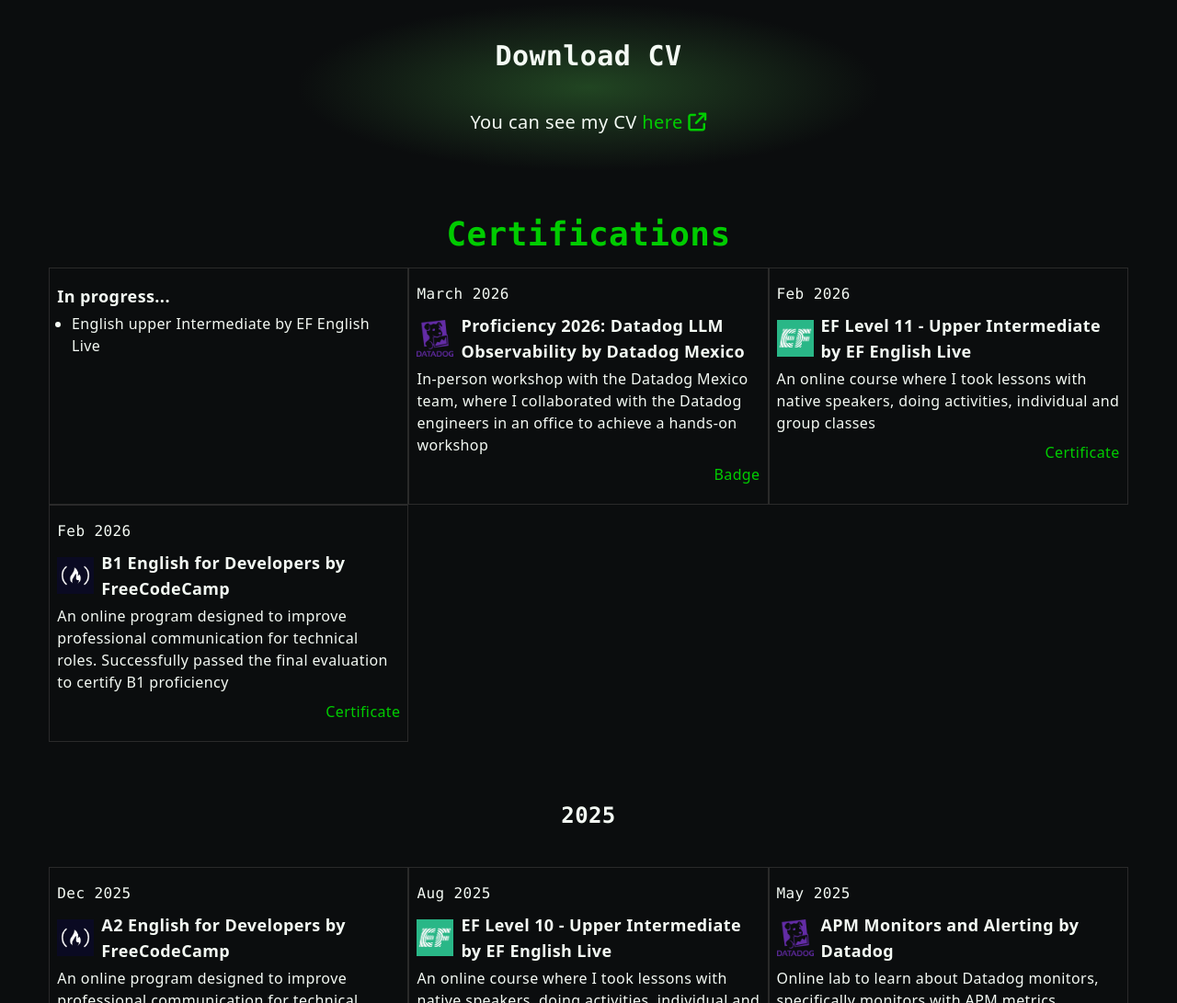
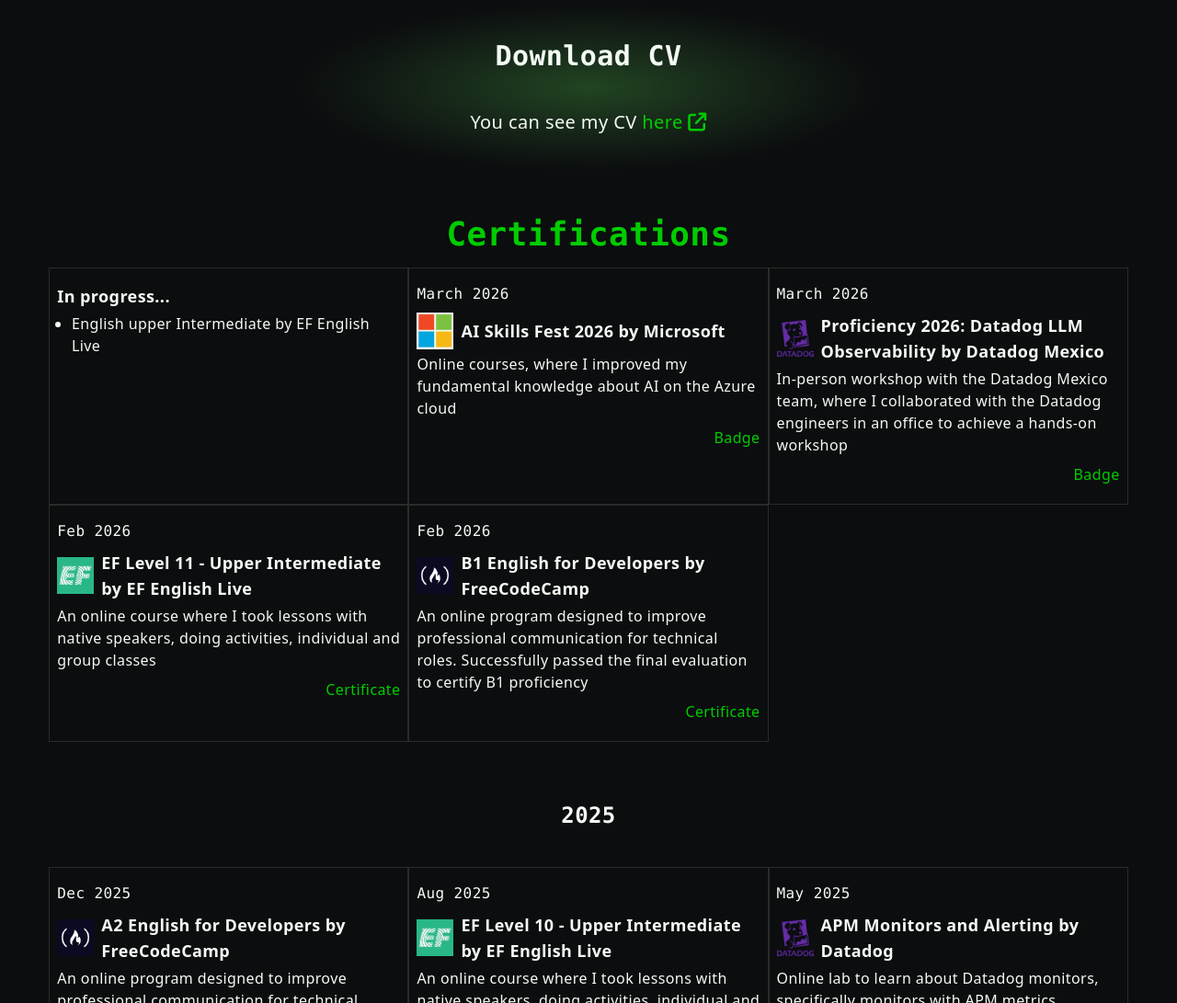
Before and after one commit to zelmo-ingeniero/zelmo-ingeniero.github.io, a plain HTML site: page index.html in a window 1280 px wide. Shown: the part 2552-3643 px from the top of the page at 92% size. Drawn offline with Linux system fonts and the light colour scheme.

Commit message:
fit badge

```diff
--- a/index.html
+++ b/index.html
@@ -161,6 +161,25 @@
           English upper Intermediate by EF English Live
         </li>
       </ul>
+    </section>
+    <section class="px-2 py-4 w-full sm:w-1/2 md:w-1/3 border border-gray">
+      <h2 class="font-mono pb-2">March 2026</h2>
+      <div class="flex pb-1 items-center">
+        <img class="mr-2 w-10 h-fit" src="public/img/microsoft-logo.webp" alt="Microsoft logo" />
+        <h1 class="text-lg font-semibold">
+          AI Skills Fest 2026 by Microsoft
+        </h1>
+      </div>
+      <p class="font-thin pb-2">
+        Online courses, where I improved my fundamental knowledge about AI on the Azure cloud
+      </p>
+      <div class="flex flex-col items-end">
+        <a href="https://www.credly.com/badges/4e4ba50f-d760-4fde-b900-5ce21b22a41c/public_url"
+          class="mb-1 text-term relative after:bg-term after:absolute after:h-0.5 after:w-0 after:bottom-0 after:left-0 hover:after:w-full after:transition-all after:duration-150 cursor-pointer"
+          title="Badge validated by Microsft" target="_blank">
+          Badge
+        </a>
+      </div>
     </section>
     <section class="px-2 py-4 w-full sm:w-1/2 md:w-1/3 border border-gray">
       <h2 class="font-mono pb-2">March 2026</h2>
```
Also changed, not shown: public/img/microsoft-logo.webp (added).
